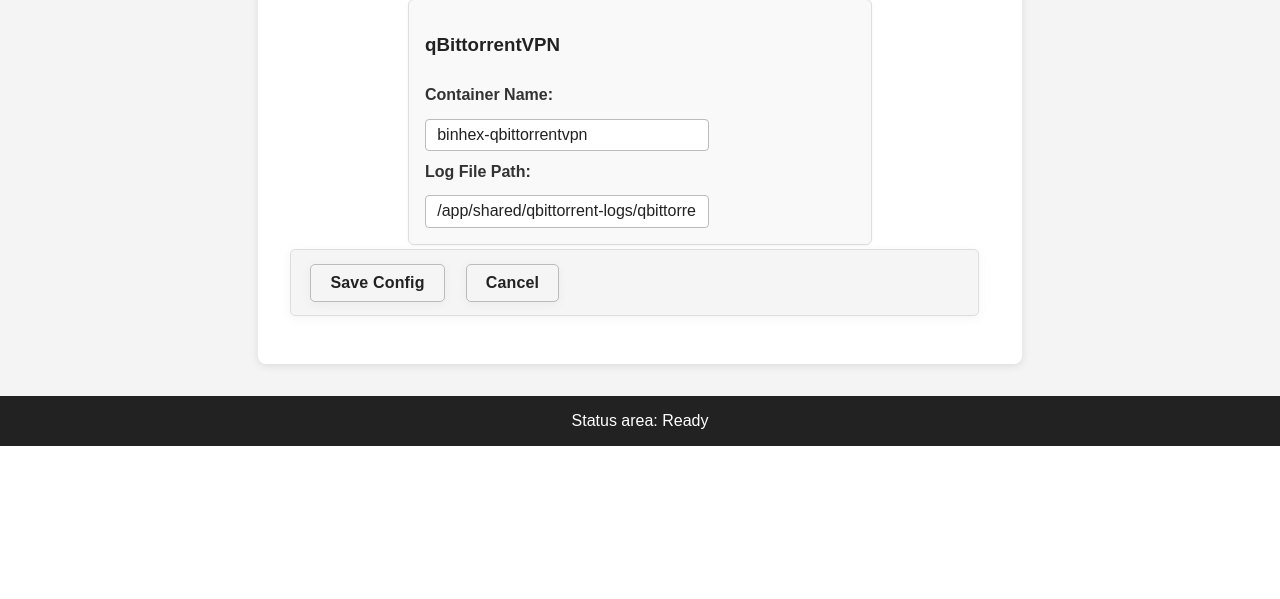
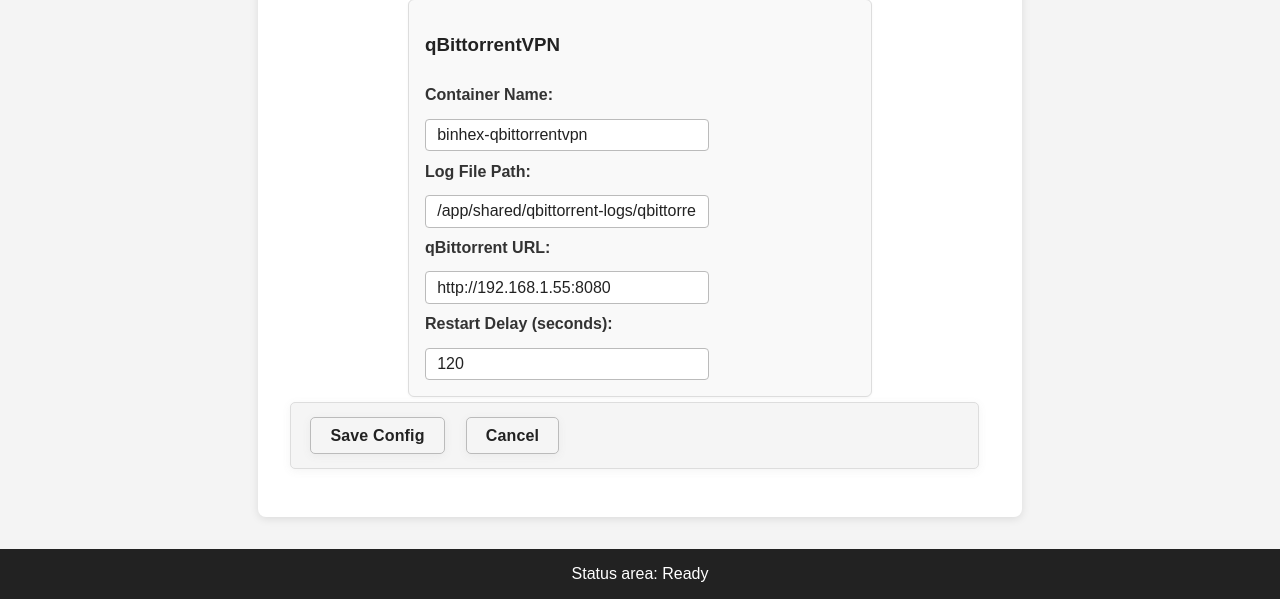
Before and after one commit to Ahazii/MAMRenewARR, a Flask app: page /config in a window 1280 px wide. Shown: the part 1605-2204 px from the top of the page. Before the commit the page ends 2051 px from the top, so only its background shows below. Run offline with Flask 3, Linux system fonts and the light colour scheme; data that the repository does not hold is empty; parts of the project's set-up code (start-up, migrations or seed data) failed here and were passed over.

Commit message:
Add qBittorrent container restart functionality

```diff
--- a/app.py
+++ b/app.py
@@ -1586,6 +1586,164 @@
             'debug_info': debug_info
         })
 
+@app.route('/api/restart_qbittorrent_container', methods=['POST'])
+def api_restart_qbittorrent_container():
+    """Restart the binhex-qbittorrentvpn Docker container"""
+    log_info("Restart qBittorrent Container request started")
+    status_updates = []
+
+    try:
+        import docker
+
+        # Get settings
+        settings = load_settings()
+        container_name = settings.get('qbittorrentvpn_container', 'binhex-qbittorrentvpn')
+        qbittorrent_url = settings.get('qbittorrent_url', '')
+        restart_delay = int(settings.get('qbittorrent_restart_delay', 120))
+
+        log_debug(f"Container name: {container_name}")
+        log_debug(f"qBittorrent URL: {qbittorrent_url}")
+        log_debug(f"Restart delay: {restart_delay} seconds")
+
+        if not qbittorrent_url:
+            status_updates.append("qBittorrent URL not configured")
+            return jsonify({
+                'success': False,
+                'message': 'qBittorrent URL not configured. Please set in Config page.',
+                'status_updates': status_updates
+            })
+
+        # Ensure URL has http:// prefix
+        if not qbittorrent_url.startswith('http'):
+            qbittorrent_url = 'http://' + qbittorrent_url
+
+        # Connect to Docker
+        status_updates.append("Connecting to Docker...")
+        log_info("Connecting to Docker daemon")
+        client = docker.from_env()
+
+        # Get container
+        try:
+            container = client.containers.get(container_name)
+            status_updates.append(f"Found container: {container_name}")
+            log_info(f"Found container: {container_name}")
+        except docker.errors.NotFound:
+            status_updates.append(f"Container '{container_name}' not found")
+            log_info(f"Container '{container_name}' not found")
+            return jsonify({
+                'success': False,
+                'message': f"Container '{container_name}' not found",
+                'status_updates': status_updates
+            })
+
+        # Restart container
+        status_updates.append("Restarting container...")
+        log_info(f"Restarting container {container_name}")
+        container.restart()
+        status_updates.append("Container restart command sent")
+
+        # Monitor URL to check if container is up
+        status_updates.append(f"Monitoring {qbittorrent_url} for up to {restart_delay} seconds...")
+        log_info(f"Monitoring {qbittorrent_url} for container availability")
+
+        start_time = time.time()
+        container_up = False
+
+        while time.time() - start_time < restart_delay:
+            try:
+                response = requests.get(qbittorrent_url, timeout=5)
+                if response.status_code in [200, 401, 403]:  # Any of these means it's up
+                    container_up = True
+                    elapsed = int(time.time() - start_time)
+                    status_updates.append(f"Container is UP after {elapsed} seconds")
+                    log_info(f"Container became accessible after {elapsed} seconds")
+                    break
+            except requests.exceptions.RequestException:
+                pass  # Not up yet, continue waiting
+
+            time.sleep(2)  # Wait 2 seconds between checks
+
+        if container_up:
+            return jsonify({
+                'success': True,
+                'message': f'Successfully restarted {container_name}',
+                'status_updates': status_updates
+            })
+        else:
+            # Fallback: stop and start
+            status_updates.append(f"Container did not come up within {restart_delay} seconds")
+            status_updates.append("Attempting fallback: stop then start...")
+            log_info("Restart failed, attempting fallback stop/start")
+
+            # Stop container
+            status_updates.append("Stopping container...")
+            log_info(f"Stopping container {container_name}")
+            container.stop()
+            status_updates.append("Container stopped")
+
+            # Wait for restart_delay
+            status_updates.append(f"Waiting {restart_delay} seconds...")
+            log_info(f"Waiting {restart_delay} seconds before starting container")
+            time.sleep(restart_delay)
+
+            # Start container
+            status_updates.append("Starting container...")
+            log_info(f"Starting container {container_name}")
+            container.start()
+            status_updates.append("Container start command sent")
+
+            # Monitor again
+            status_updates.append(f"Monitoring {qbittorrent_url} for up to {restart_delay} seconds...")
+            log_info(f"Monitoring {qbittorrent_url} again after manual start")
+
+            start_time = time.time()
+            container_up = False
+
+            while time.time() - start_time < restart_delay:
+                try:
+                    response = requests.get(qbittorrent_url, timeout=5)
+                    if response.status_code in [200, 401, 403]:
+                        container_up = True
+                        elapsed = int(time.time() - start_time)
+                        status_updates.append(f"Container is UP after {elapsed} seconds")
+                        log_info(f"Container became accessible after {elapsed} seconds (fallback)")
+                        break
+                except requests.exceptions.RequestException:
+                    pass
+
+                time.sleep(2)
+
+            if container_up:
+                return jsonify({
+                    'success': True,
+                    'message': f'Successfully restarted {container_name} using fallback method',
+                    'status_updates': status_updates
+                })
+            else:
+                status_updates.append("Container failed to start even with fallback method")
+                log_info("Container failed to start with fallback method")
+                return jsonify({
+                    'success': False,
+                    'message': f'Failed to restart {container_name} - container not responding',
+                    'status_updates': status_updates
+                })
+
+    except ImportError:
+        status_updates.append("Docker SDK not available")
+        return jsonify({
+            'success': False,
+            'message': 'Docker SDK not available. Please install docker python package.',
+            'status_updates': status_updates
+        })
+    except Exception as e:
+        status_updates.append(f"Error: {str(e)}")
+        log_info(f"Restart container error: {str(e)}")
+        return jsonify({
+            'success': False,
+            'message': f'Restart error: {str(e)}',
+            'status_updates': status_updates
+        })
+
 # Global variable to track Prowlarr browser state
 prowlarr_driver = None
 
--- a/templates/config.html
+++ b/templates/config.html
@@ -56,6 +56,10 @@
   <input type="text" id="qbittorrentvpn-container" value="binhex-qbittorrentvpn" title="Name of the qBittorrentVPN Docker container">
   <label for="qbittorrentvpn-logpath">Log File Path:</label>
   <input type="text" id="qbittorrentvpn-logpath" value="/app/shared/qbittorrent-logs/qbittorrent.log" title="Path to the host-mounted qBittorrent log inside this container">
+  <label for="qbittorrent-url">qBittorrent URL:</label>
+  <input type="text" id="qbittorrent-url" value="http://192.168.1.55:8080" title="URL to access qBittorrent web UI (e.g., http://192.168.1.55:8080). Used to verify the container has restarted successfully.">
+  <label for="qbittorrent-restart-delay">Restart Delay (seconds):</label>
+  <input type="number" id="qbittorrent-restart-delay" value="120" min="30" max="600" title="Maximum time (in seconds) to wait for qBittorrent container to restart and become accessible. Also used as delay between stop and start in fallback scenario.">
 </div>
 <div class="box button-row">
   <button title="Save config changes">Save Config</button>
@@ -66,6 +70,8 @@
   // Elements
   const containerInput = document.getElementById('qbittorrentvpn-container');
   const logpathInput = document.getElementById('qbittorrentvpn-logpath');
+  const qbittorrentUrlInput = document.getElementById('qbittorrent-url');
+  const qbittorrentRestartDelayInput = document.getElementById('qbittorrent-restart-delay');
   const mamUrlInput = document.getElementById('mam-url');
   const mamUsernameInput = document.getElementById('mam-username');
   const mamPasswordInput = document.getElementById('mam-password');
@@ -84,6 +90,8 @@
     fetch('/api/settings').then(r => r.json()).then(data => {
       if (data.qbittorrentvpn_container) containerInput.value = data.qbittorrentvpn_container;
       if (data.qbittorrentvpn_logpath) logpathInput.value = data.qbittorrentvpn_logpath;
+      if (data.qbittorrent_url) qbittorrentUrlInput.value = data.qbittorrent_url;
+      if (data.qbittorrent_restart_delay) qbittorrentRestartDelayInput.value = data.qbittorrent_restart_delay;
       if (data.mam_url) mamUrlInput.value = data.mam_url;
       if (data.mam_username) mamUsernameInput.value = data.mam_username;
       if (data.mam_password) mamPasswordInput.value = data.mam_password;
@@ -100,6 +108,8 @@
     const data = {
       qbittorrentvpn_container: containerInput.value,
       qbittorrentvpn_logpath: logpathInput.value,
+      qbittorrent_url: qbittorrentUrlInput.value,
+      qbittorrent_restart_delay: qbittorrentRestartDelayInput.value,
       mam_url: mamUrlInput.value,
       mam_username: mamUsernameInput.value,
       mam_password: mamPasswordInput.value,
```
Also changed, not shown: templates/advanced.html (+34 -0 lines).
